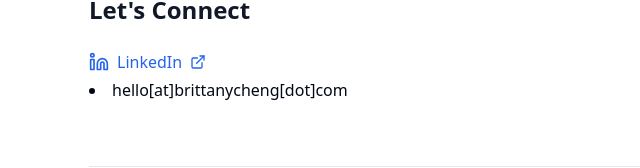
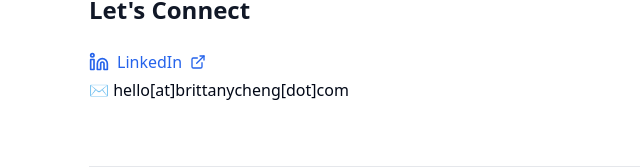
Before and after one commit to bcheng42/bcheng42.github.io, a React (Vite) app: page / in a window 1280 px wide. Shown: the part 1696-1864 px from the top of the page, without its empty margins (239-879 px from the left). Built offline with nearby package versions, Linux system fonts and the light colour scheme.

Commit message:
Code edited in Lovable Code Editor
Edited UI in Lovable

```diff
--- a/src/pages/Index.tsx
+++ b/src/pages/Index.tsx
@@ -156,7 +156,7 @@ const Index = () => {
             <span>LinkedIn</span>
             <ExternalLink className="h-4 w-4" />
           </a>
-          <li>hello[at]brittanycheng[dot]com</li>
+          <p>✉️ hello[at]brittanycheng[dot]com</p>
         </section>
 
         {/* Footer */}
```
